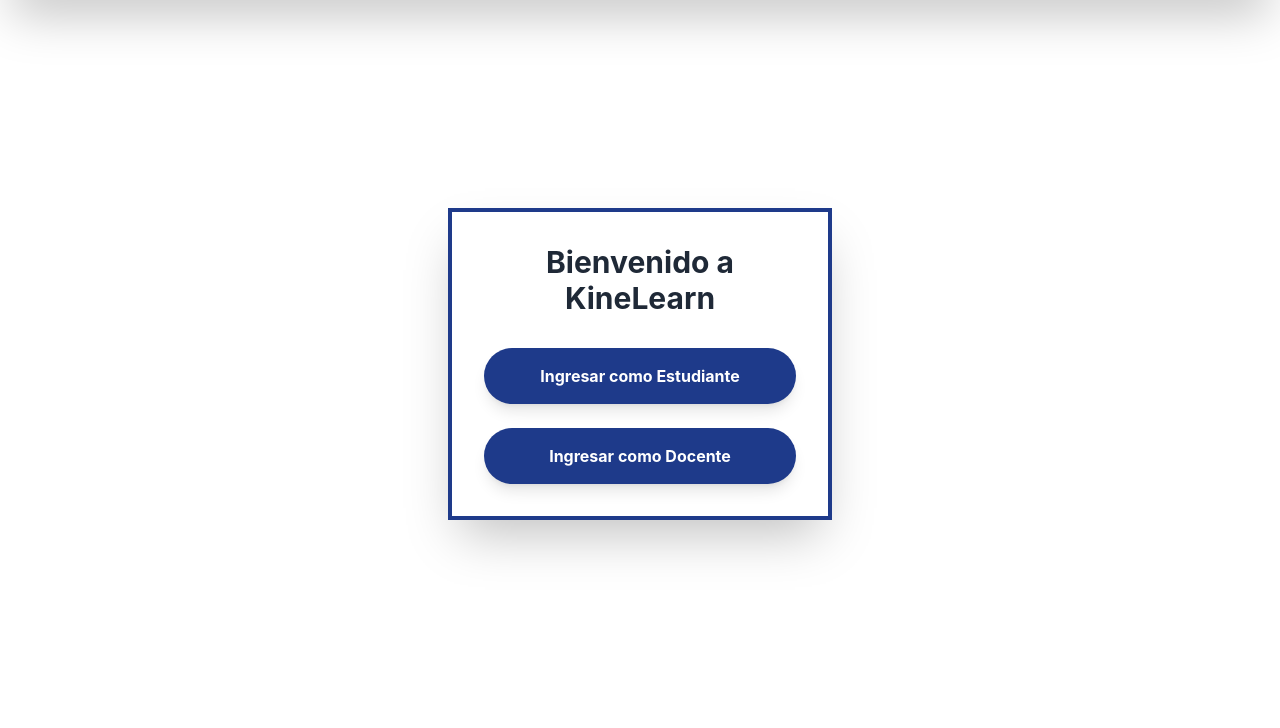
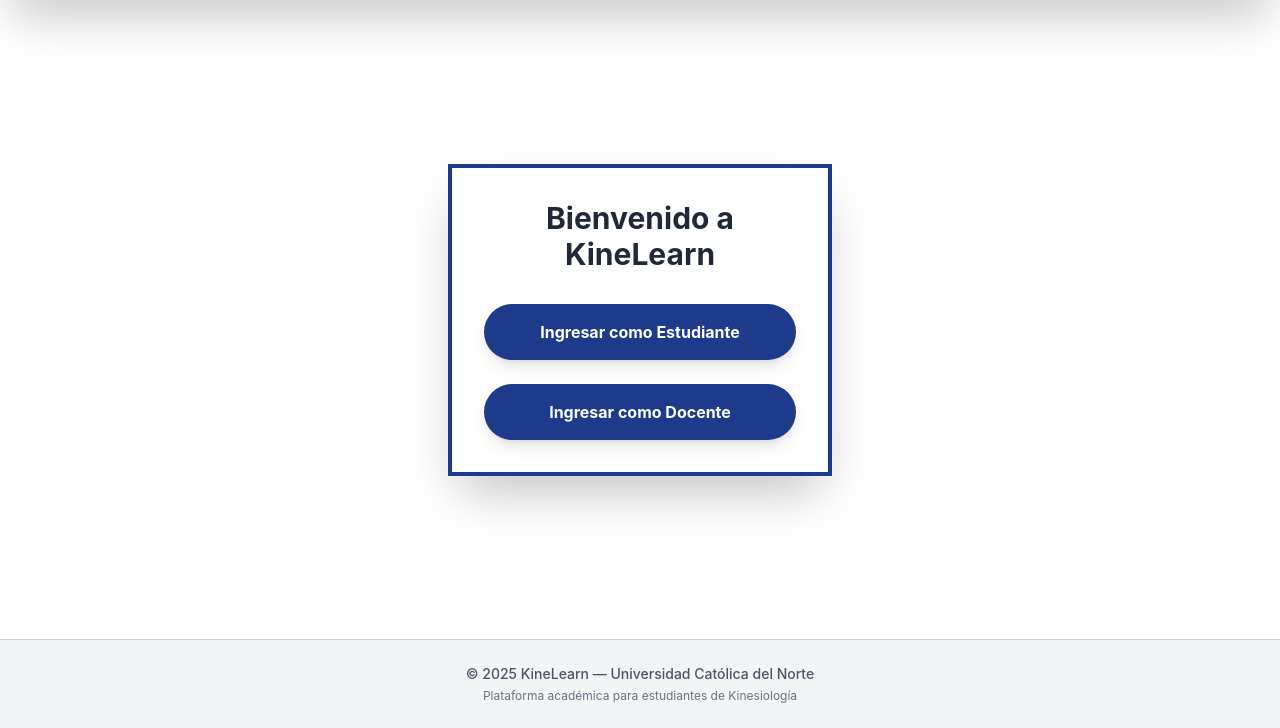
Before and after one commit to sofiaurquieta15/ProyectoSIA2025, a Django app: page / in a window 1280 px wide. Shown: the part 72-800 px from the top of the page. Run offline with Django 5.2, Linux system fonts and the light colour scheme; some libraries are stand-ins or nearby versions.

Commit message:
Revise footer with new styles and additional text
Updated footer styling and added a description.

```diff
--- a/ProyectoKine/ProyectoKine/templates/base_site.html
+++ b/ProyectoKine/ProyectoKine/templates/base_site.html
@@ -108,9 +108,11 @@
 
     </main>
 
-    <footer class="mt-auto py-4 bg-gray-100 text-center text-gray-600 text-sm hidden">
-        <p>&copy; 2025 KineLearn - Universidad Católica del Norte</p>
+    <footer class="mt-auto py-6 bg-gray-100 text-center text-gray-600 text-sm border-t border-gray-300">
+    <p class="font-medium">&copy; 2025 KineLearn — Universidad Católica del Norte</p>
+    <p class="text-xs text-gray-500 mt-1">Plataforma académica para estudiantes de Kinesiología</p>
     </footer>
+
 
     {% block extra_js %}{% endblock %}
 
```
